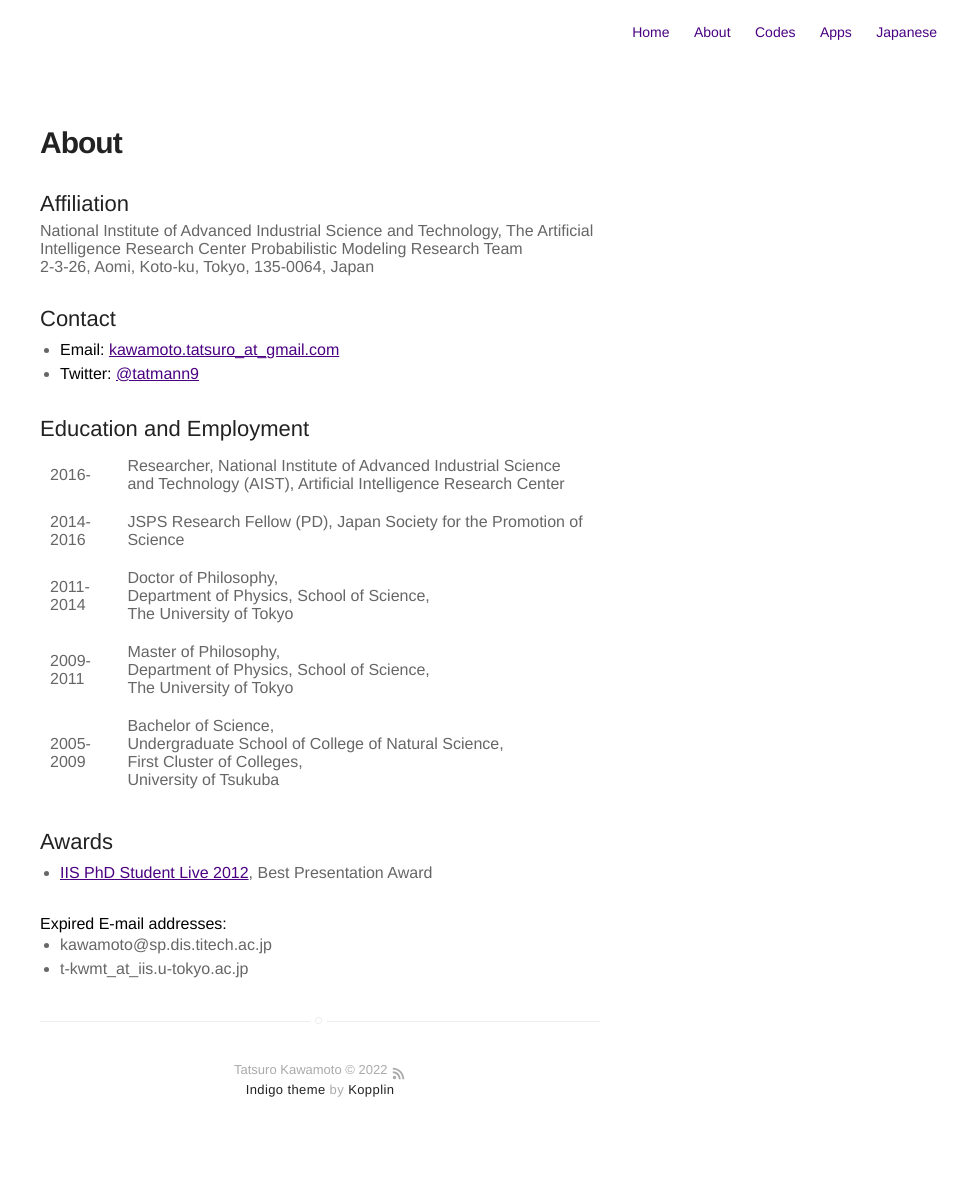
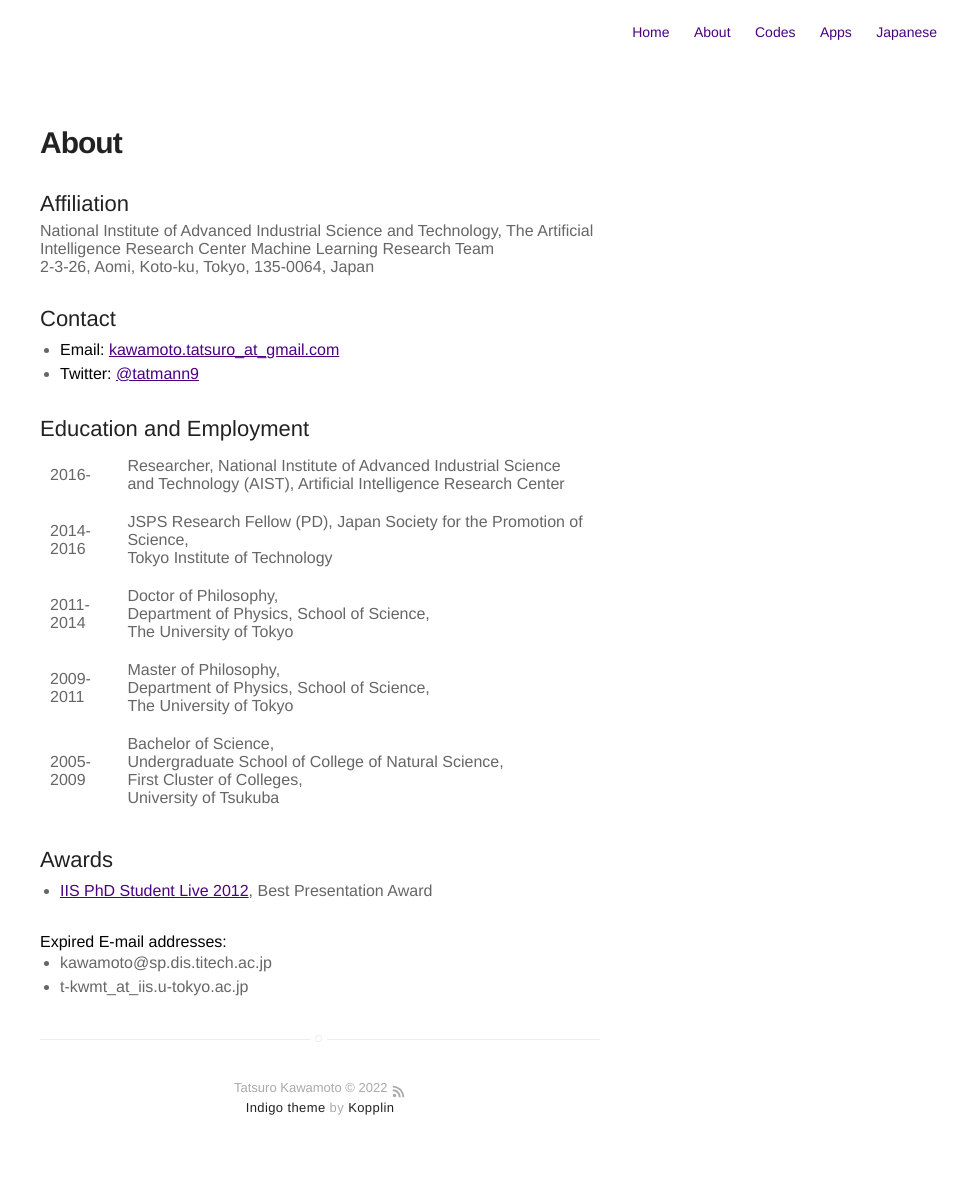
Before and after one commit to tatsuro-kawamoto/tatsuro-kawamoto.github.io, a Jekyll site: the page built from about.html, in a window 1280 px wide. Shown: the whole page, without its empty margins (320-1280 px from the left). Built offline with Jekyll 4.4.1, drawn with Linux system fonts in a browser that asks for light colours.

Commit message:
Update about.html

```diff
--- a/about.html
+++ b/about.html
@@ -10,7 +10,7 @@ title: About
   <dt><h2>Affiliation</h2></dt>
   <dd>National Institute of Advanced Industrial Science and Technology,
 The Artificial Intelligence Research Center
-Probabilistic Modeling Research Team</br>
+Machine Learning Research Team</br>
 2-3-26, Aomi, Koto-ku, Tokyo, 135-0064, Japan</dd>
 </dl>
 </div>
@@ -38,7 +38,8 @@ Probabilistic Modeling Research Team</br>
   </tr>
   <tr>
   <td>2014-2016</td>
-  <td>JSPS Research Fellow (PD), Japan Society for the Promotion of Science</td>
+  <td>JSPS Research Fellow (PD), Japan Society for the Promotion of Science, <br />
+  Tokyo Institute of Technology</td>
   </tr>
   <tr>
   <td>2011-2014</td>
```
